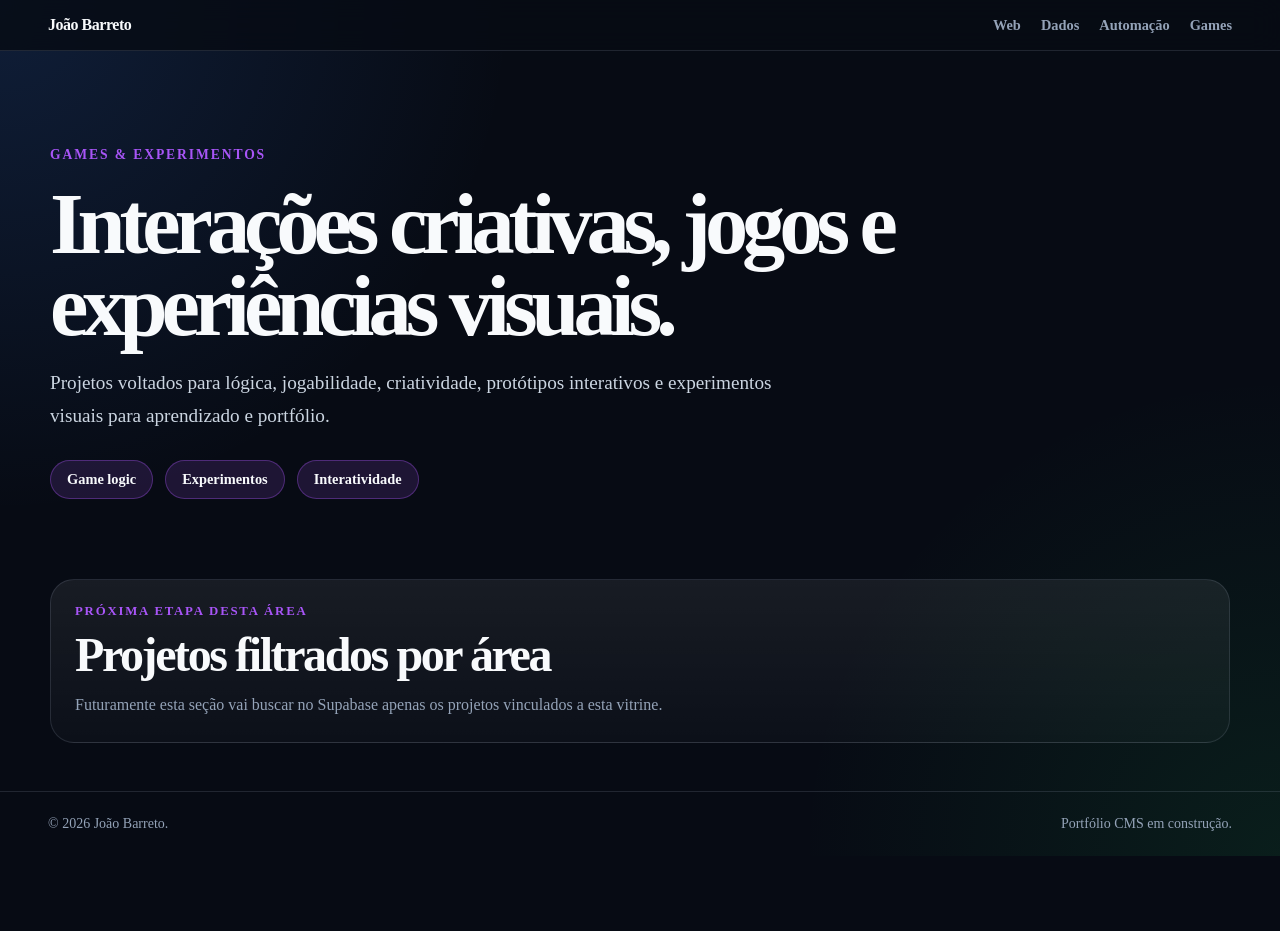
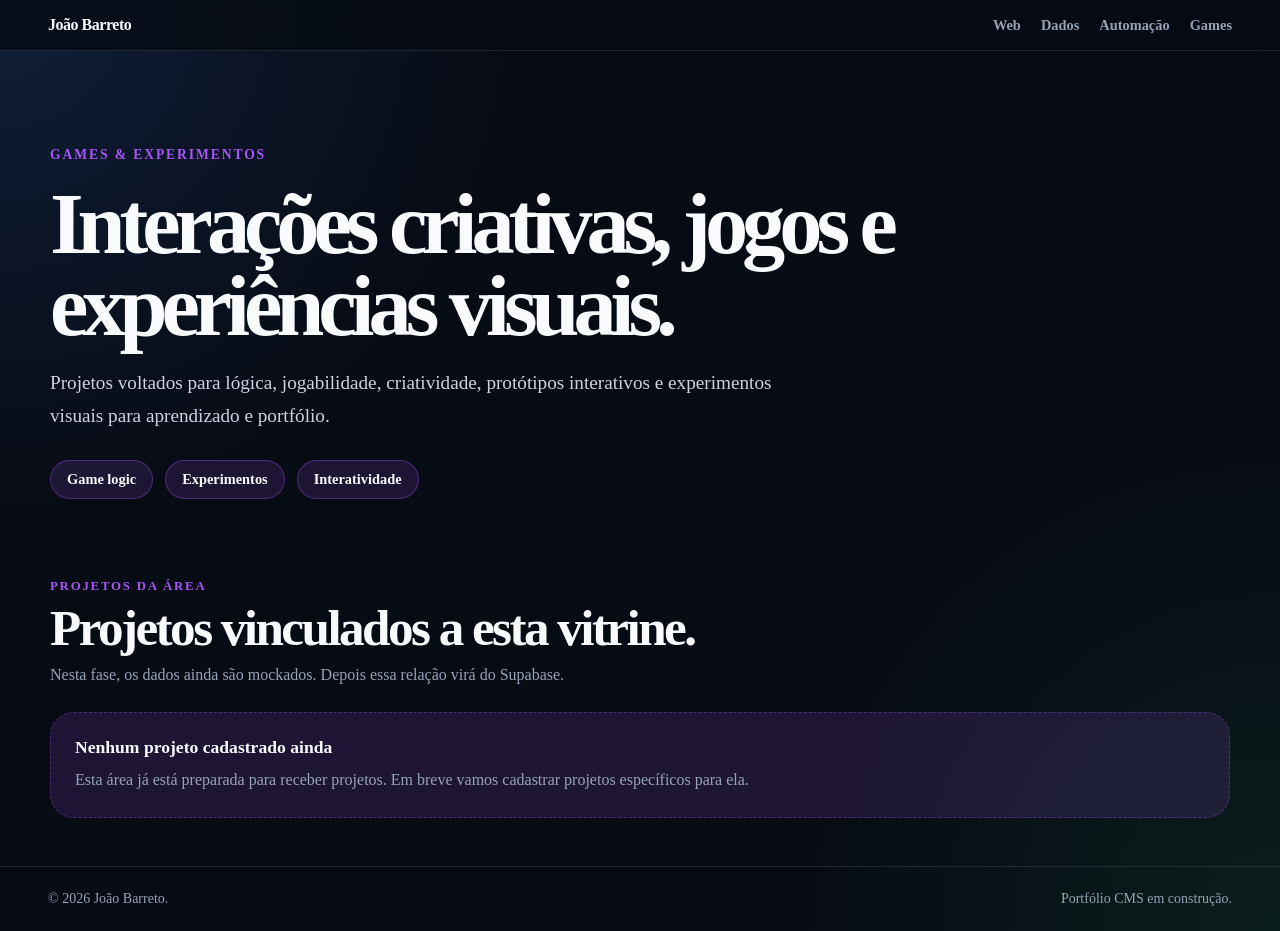
Before and after one commit to JoaoBarreto35/portfolio_cms_react_ts, a React (Vite) app: page /game in a window 1280 px wide. Before the commit the page ends 856 px from the top, so only its background shows below. Built offline with nearby package versions, Linux system fonts and the light colour scheme.

Commit message:
feat: show projects by portfolio area

```diff
--- a/src/features/portfolio/data/mockPortfolioData.ts
+++ b/src/features/portfolio/data/mockPortfolioData.ts
@@ -45,6 +45,7 @@ export const featuredProjects: FeaturedProject[] = [
     status: "Em evolução",
     technologies: ["React", "TypeScript", "Supabase", "PostgreSQL"],
     coverImageUrl: null,
+    areaSlugs: ["web"],
   },
   {
     title: "Cidade em Foco",
@@ -55,6 +56,7 @@ export const featuredProjects: FeaturedProject[] = [
     status: "Publicado",
     technologies: ["React", "TypeScript", "Supabase", "Leaflet"],
     coverImageUrl: null,
+    areaSlugs: ["web"],
   },
   {
     title: "Dopamine Focus",
@@ -65,8 +67,11 @@ export const featuredProjects: FeaturedProject[] = [
     status: "MVP",
     technologies: ["React", "TypeScript", "Supabase", "Gamificação"],
     coverImageUrl: null,
+    areaSlugs: ["web"],
   },
 ];
+
+
 
 export const skillGroups: SkillGroup[] = [
   {
--- a/src/features/portfolio/pages/PortfolioAreaPage/index.tsx
+++ b/src/features/portfolio/pages/PortfolioAreaPage/index.tsx
@@ -1,5 +1,9 @@
 import type { PortfolioAreaSlug } from "../../../../types/portfolio";
-import { portfolioAreaContents } from "../../data/mockPortfolioData";
+import { ProjectCard } from "../../components/ProjectCard";
+import {
+  featuredProjects,
+  portfolioAreaContents,
+} from "../../data/mockPortfolioData";
 
 import styles from "./styles.module.css";
 
@@ -9,6 +13,10 @@ interface PortfolioAreaPageProps {
 
 export function PortfolioAreaPage({ areaSlug }: PortfolioAreaPageProps) {
   const content = portfolioAreaContents[areaSlug];
+
+  const areaProjects = featuredProjects.filter((project) =>
+    project.areaSlugs.includes(areaSlug),
+  );
 
   return (
     <div className={`${styles.page} ${styles[areaSlug]}`}>
@@ -26,15 +34,40 @@ export function PortfolioAreaPage({ areaSlug }: PortfolioAreaPageProps) {
         </div>
       </section>
 
-      <section className={styles.placeholder}>
-        <p>Próxima etapa desta área</p>
+      <section className={styles.projects}>
+        <div className={styles.sectionHeader}>
+          <p>Projetos da área</p>
+          <h2>Projetos vinculados a esta vitrine.</h2>
+          <span>
+            Nesta fase, os dados ainda são mockados. Depois essa relação virá
+            do Supabase.
+          </span>
+        </div>
 
-        <h2>Projetos filtrados por área</h2>
-
-        <span>
-          Futuramente esta seção vai buscar no Supabase apenas os projetos
-          vinculados a esta vitrine.
-        </span>
+        {areaProjects.length > 0 ? (
+          <div className={styles.projectGrid}>
+            {areaProjects.map((project) => (
+              <ProjectCard
+                key={project.slug}
+                title={project.title}
+                slug={project.slug}
+                description={project.description}
+                category={project.category}
+                status={project.status}
+                technologies={project.technologies}
+                coverImageUrl={project.coverImageUrl}
+              />
+            ))}
+          </div>
+        ) : (
+          <div className={styles.emptyState}>
+            <p>Nenhum projeto cadastrado ainda</p>
+            <span>
+              Esta área já está preparada para receber projetos. Em breve vamos
+              cadastrar projetos específicos para ela.
+            </span>
+          </div>
+        )}
       </section>
     </div>
   );
--- a/src/features/portfolio/pages/PortfolioAreaPage/styles.module.css
+++ b/src/features/portfolio/pages/PortfolioAreaPage/styles.module.css
@@ -54,17 +54,17 @@
     font-weight: 700;
   }
 
-  .placeholder {
+  .projects {
     display: grid;
-    gap: var(--space-3);
-    padding: var(--space-6);
-    border: 1px solid var(--color-border);
-    border-radius: var(--radius-2xl);
-    background:
-      linear-gradient(180deg, rgba(255, 255, 255, 0.07), rgba(255, 255, 255, 0.025));
+    gap: var(--space-6);
   }
 
-  .placeholder p {
+  .sectionHeader {
+    display: grid;
+    gap: var(--space-2);
+  }
+
+  .sectionHeader p {
     margin: 0;
     color: var(--area-color, var(--color-primary));
     font-size: 0.8rem;
@@ -73,18 +73,48 @@
     text-transform: uppercase;
   }
 
-  .placeholder h2 {
+  .sectionHeader h2 {
+    max-width: 760px;
     margin: 0;
-    font-size: clamp(1.8rem, 4vw, 3rem);
+    font-size: clamp(2rem, 4vw, 3.4rem);
     line-height: 1;
     letter-spacing: -0.05em;
   }
 
-  .placeholder span {
+  .sectionHeader span {
     max-width: 680px;
     color: var(--color-muted);
     line-height: 1.7;
   }
+
+  .projectGrid {
+    display: grid;
+    grid-template-columns: repeat(3, minmax(0, 1fr));
+    gap: var(--space-4);
+  }
+
+  .emptyState {
+    display: grid;
+    gap: var(--space-2);
+    padding: var(--space-6);
+    border: 1px dashed var(--area-border, var(--color-border));
+    border-radius: var(--radius-2xl);
+    background: var(--area-soft, var(--color-surface-soft));
+  }
+
+  .emptyState p {
+    margin: 0;
+    color: var(--color-text);
+    font-size: 1.1rem;
+    font-weight: 800;
+  }
+
+  .emptyState span {
+    max-width: 680px;
+    color: var(--color-muted);
+    line-height: 1.7;
+  }
+
 
   .web {
     --area-color: #3b82f6;
@@ -111,11 +141,23 @@
   }
 
   @media (max-width: 620px) {
-    .hero {
-      padding-top: var(--space-8);
+    @media (max-width: 980px) {
+      .projectGrid {
+        grid-template-columns: repeat(2, minmax(0, 1fr));
+      }
     }
 
-    .placeholder {
-      padding: var(--space-5);
+    @media (max-width: 620px) {
+      .hero {
+        padding-top: var(--space-8);
+      }
+
+      .projectGrid {
+        grid-template-columns: 1fr;
+      }
+
+      .emptyState {
+        padding: var(--space-5);
+      }
     }
   }
--- a/src/types/porfolio.ts
+++ b/src/types/porfolio.ts
@@ -10,11 +10,13 @@ export interface FeaturedProject {
     title: string;
     slug: string;
     description: string;
-    cetegory: string;
+    category: string;
     status: string;
     technologies: string[];
     coverImageUrl: string | null;
-}
+    areaSlugs: PortfolioAreaSlug[];
+  }
+
 
 export interface SkillGroup {
     title: string;
```
